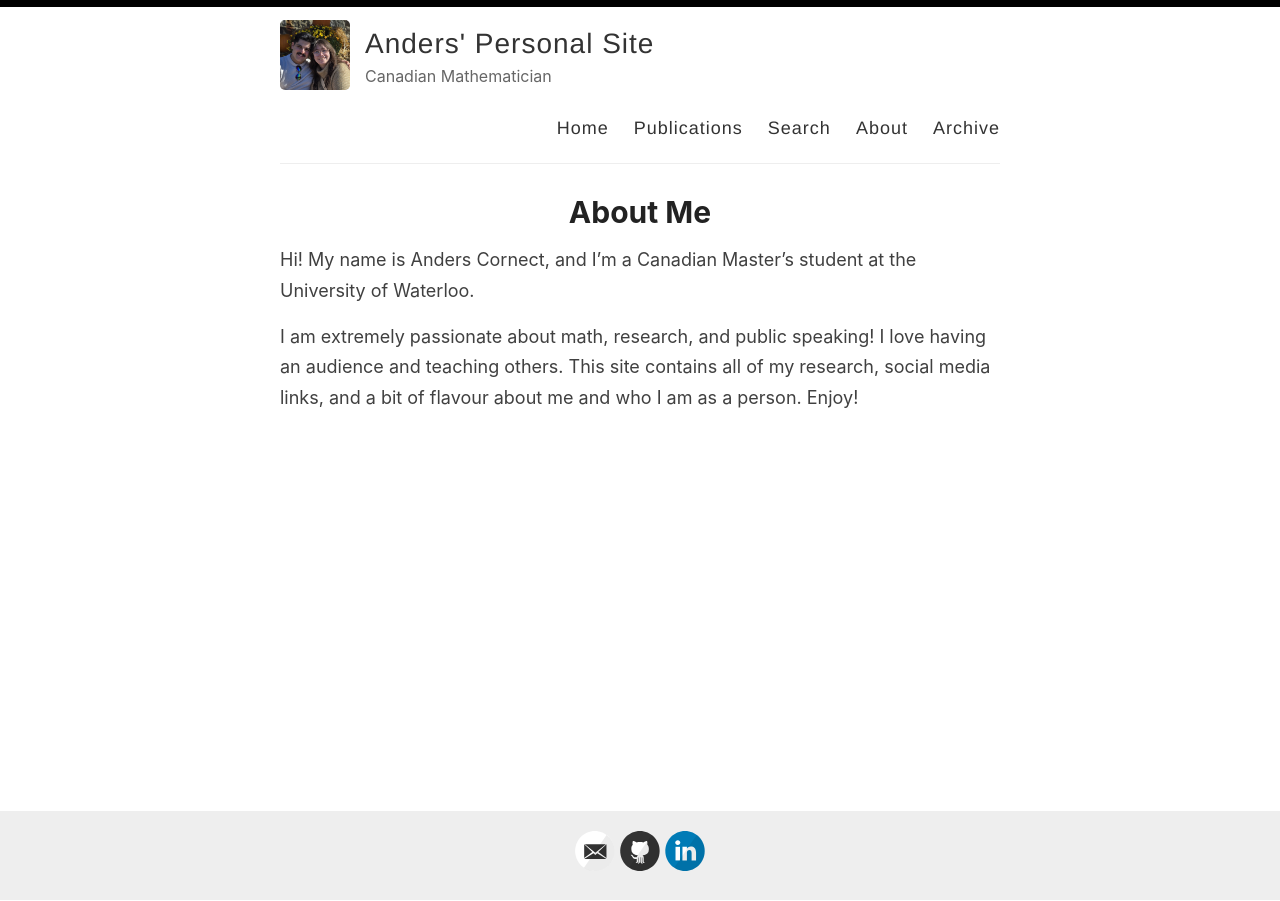
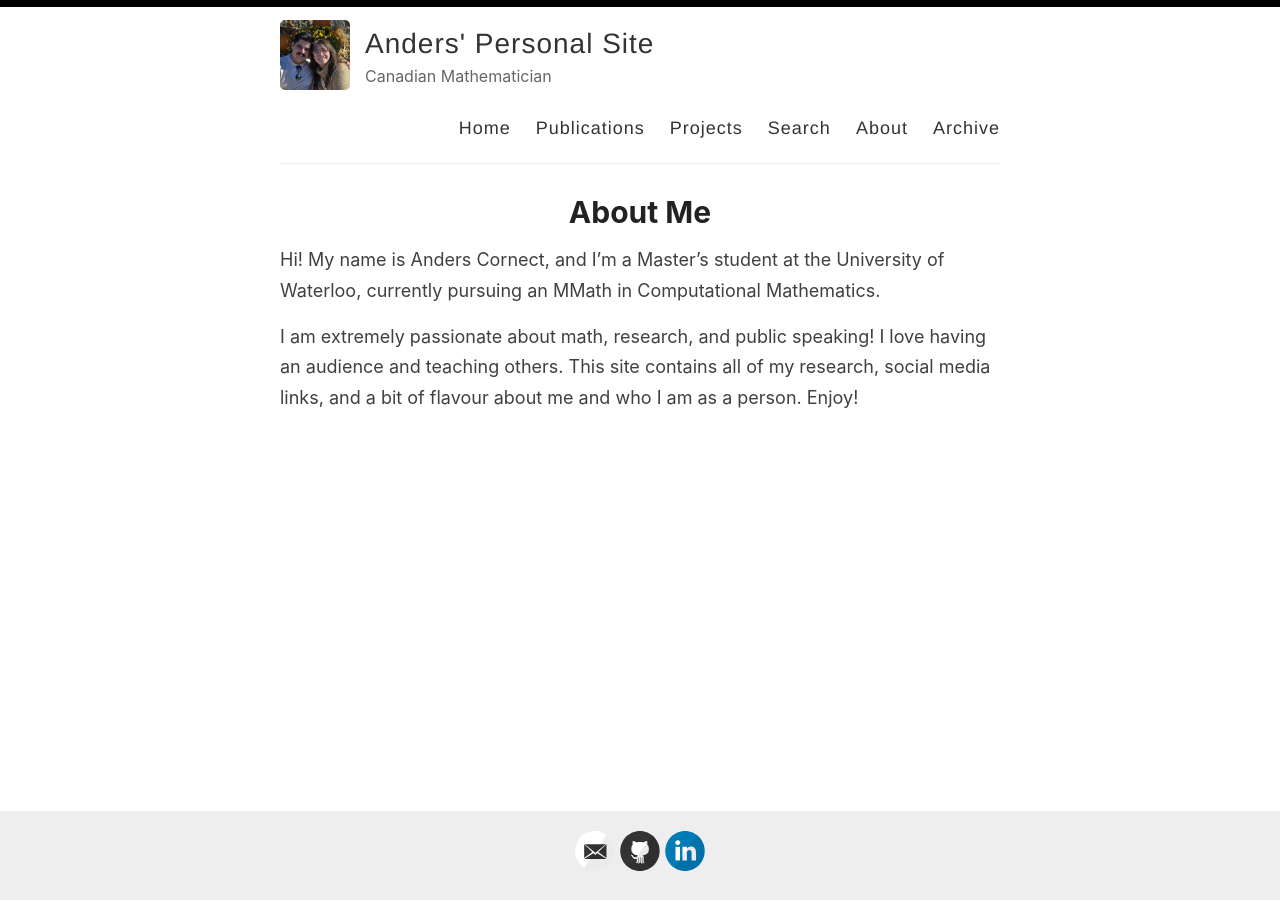
Before and after one commit to And-ers/And-ers.github.io, a Jekyll site: the page built from _pages/about.md, in a window 1280 px wide. Built offline with Jekyll 4.4.1, drawn with Linux system fonts in a browser that asks for light colours.

Commit message:
modified:   _layouts/default.html new file:   _pages/Website.code-workspace modified:   _pages/about.md new file:   _pages/projects.md modified:   assets/style.scss

```diff
--- a/_layouts/default.html
+++ b/_layouts/default.html
@@ -30,6 +30,7 @@
             <nav>
               <a href="{{ site.baseurl }}/">Home</a>
               <a href="{{ site.baseurl }}/publications">Publications</a>
+              <a href="{{ site.baseurl }}/projects">Projects</a>
               <a href="{{ site.baseurl }}/search">Search</a>
               <a href="{{ site.baseurl }}/about">About</a>
               <a href="{{ site.baseurl }}/archive">Archive</a>
--- a/_pages/about.md
+++ b/_pages/about.md
@@ -4,6 +4,6 @@ title: About Me
 permalink: /about/
 ---
 
-Hi! My name is Anders Cornect, and I'm a Canadian Master's student at the University of Waterloo.
+Hi! My name is Anders Cornect, and I'm a Master's student at the University of Waterloo, currently pursuing an MMath in Computational Mathematics.
 
 I am extremely passionate about math, research, and public speaking! I love having an audience and teaching others. This site contains all of my research, social media links, and a bit of flavour about me and who I am as a person. Enjoy!
```
Also changed, not shown: _pages/projects.md (added, +31 -0 lines), assets/style.scss (indentation only), 1 other file.
